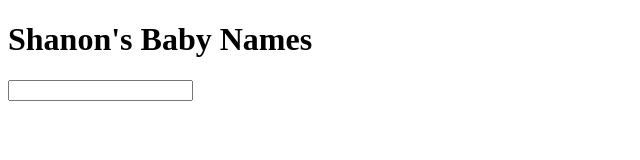
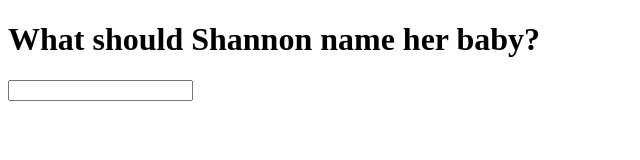
Before and after one commit to fac-12/TeamQ-autocomplete, a website: page public/index.html in a window 1280 px wide. Shown: the whole page, without its empty margins (0-640 px from the left). Drawn offline with Linux system fonts and the light colour scheme.

Commit message:
Fixed spelling of my name in heading

```diff
--- a/public/index.html
+++ b/public/index.html
@@ -10,7 +10,7 @@
 <body>
   <main>
     <header class="heading">
-      <h1 class="heading__title"> Shanon's Baby Names </h1>
+      <h1 class="heading__title"> What should Shannon name her baby? </h1>
     </header>
     <form class="search-form" action="/search" method="post">
       <label for="search-box-id">
```
